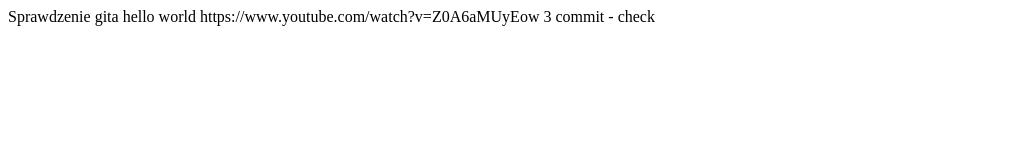
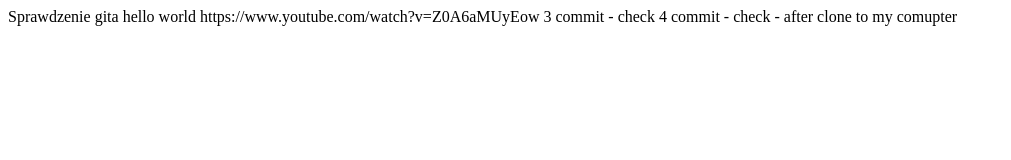
Before and after one commit to KrystianSzynkiewicz/gitProject, a plain HTML site: page index.html in a window 1280 px wide. Shown: the whole page, without its empty margins (0-1011 px from the left). Drawn offline with Linux system fonts and the light colour scheme.

Commit message:
commit after clone to my computer

```diff
--- a/index.html
+++ b/index.html
@@ -13,5 +13,7 @@
     https://www.youtube.com/watch?v=Z0A6aMUyEow
 
     3 commit - check
+
+    4 commit - check - after clone to my comupter
 </body>
 </html>
```
